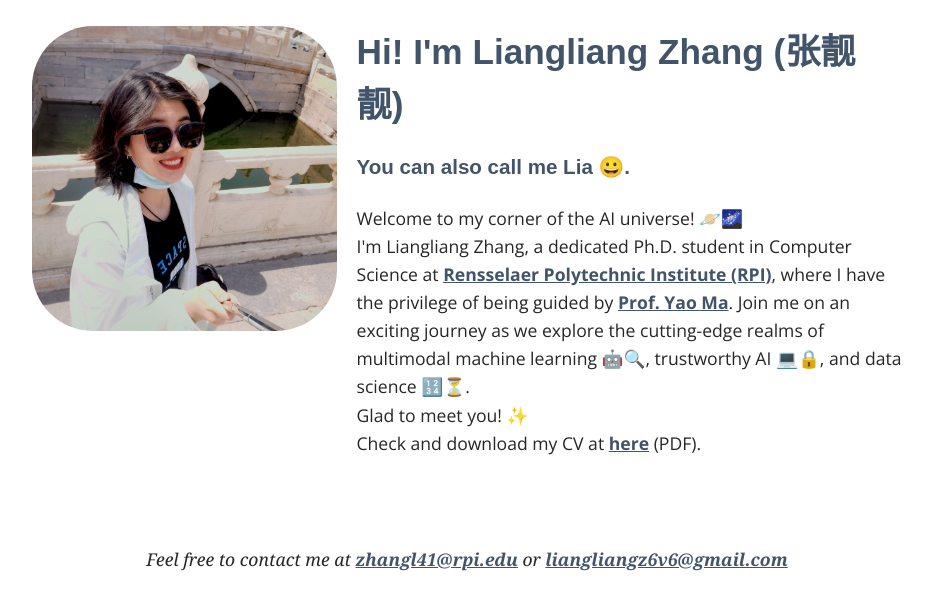
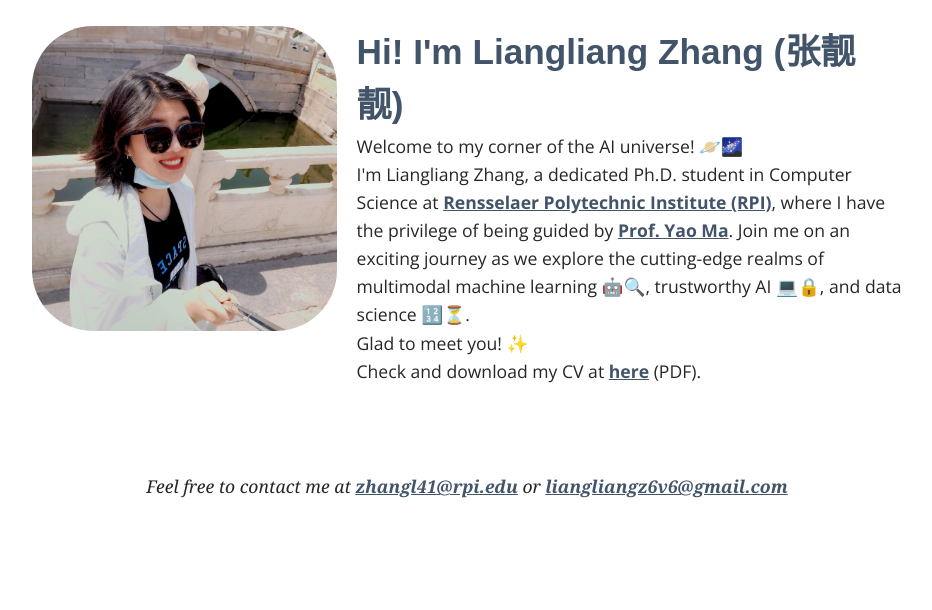
Before and after one commit to liangliang6v6/liangliang6v6.github.io, a Jekyll site: the page built from index.html, in a window 1280 px wide and 900 px high, scrolled down 234 px, cut to the strip 270-880 px from the top of the window. Shown: the whole strip, without its empty margins (173-1105 px from the left). Built offline with Jekyll 4.4.1, drawn with Linux system fonts in a browser that asks for light colours; some web fonts are replaced; after the commit the page ends 1062 px from its top, so only the background shows below that.

Commit message:
Update index.html

```diff
--- a/index.html
+++ b/index.html
@@ -5,7 +5,6 @@
   <img src="{{ 'assets/img/profile.jpg' | prepend: site.baseurl }}" alt="Profile Photo" class="profile-photo">
   <div class="bio-content">
     <h2>Hi! I'm Liangliang Zhang (张靓靓)</h2>
-    <h3>You can also call me Lia 😀. </h3>
     <p>
       Welcome to my corner of the AI universe! 🪐🌌<br>
       I'm Liangliang Zhang, a dedicated Ph.D. student in Computer Science at
```
